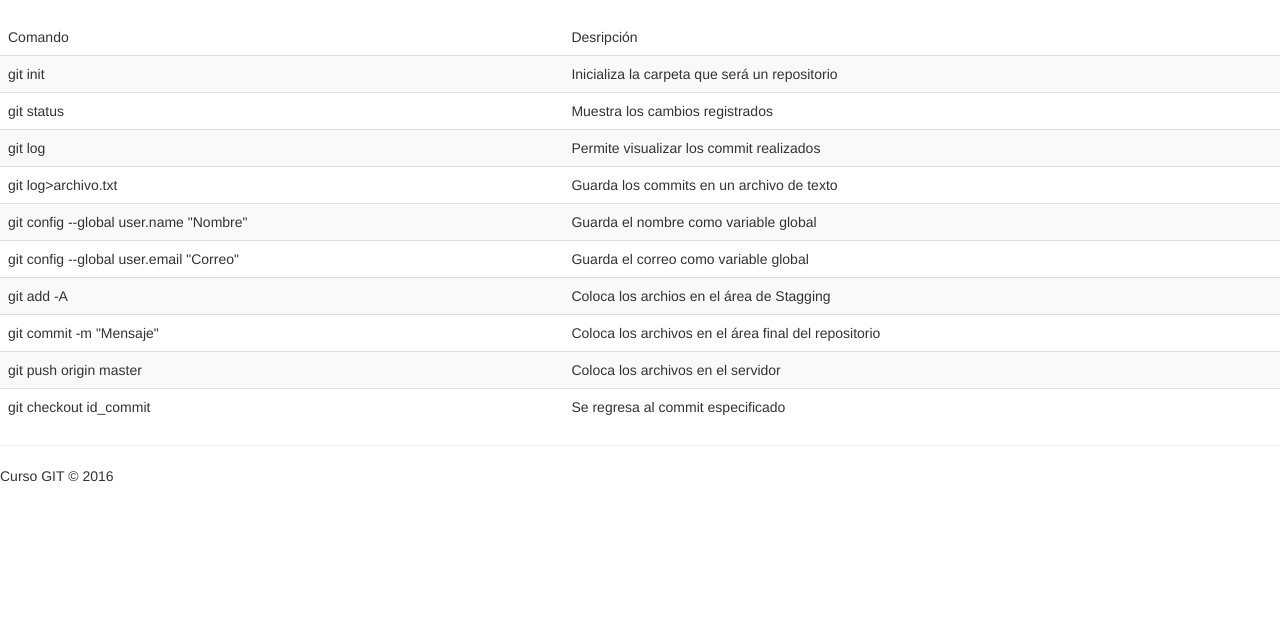
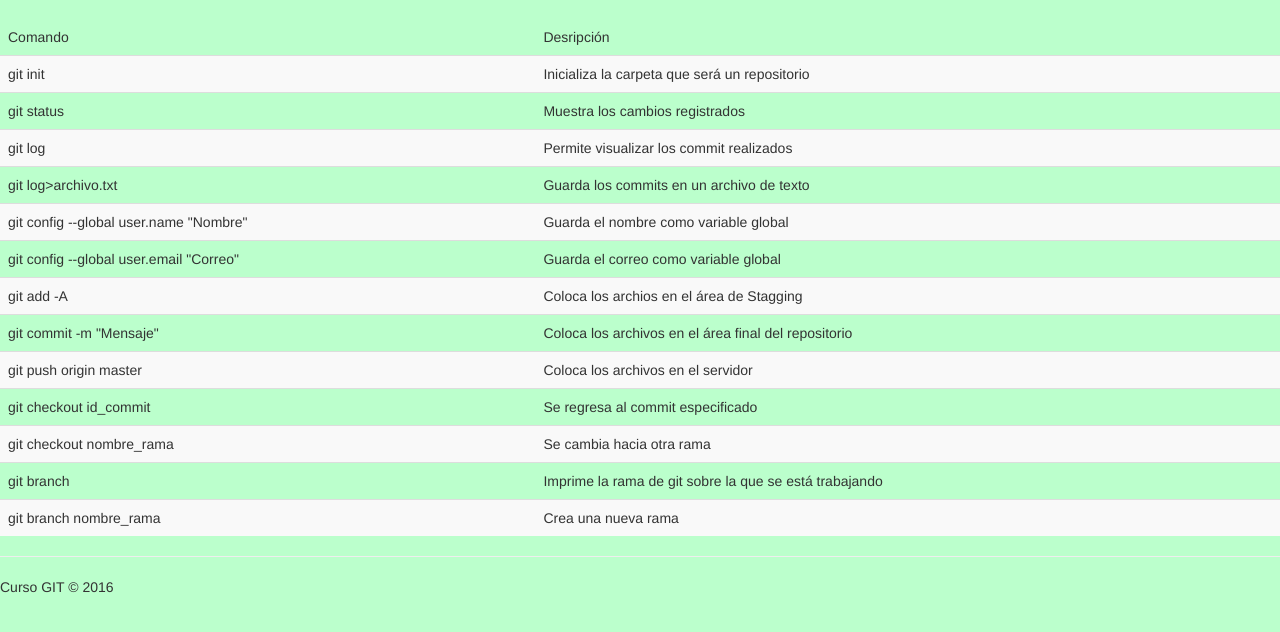
Before and after one commit to Dhartaros/gitrepo, a plain HTML site: page index.html in a window 1280 px wide. Shown: the part 82-714 px from the top of the page. Drawn offline with Linux system fonts and the light colour scheme.

Commit message:
se agregan más comandos y se cambia el color

```diff
--- a/index.html
+++ b/index.html
@@ -4,6 +4,11 @@
 	<meta charset="UTF-8">
 	<title>Ejemplo de GIT</title>
 	<link rel="stylesheet" href="css/bootstrap.css">
+	<style>
+		body {
+			background: #BFC;
+		}
+	</style>
 </head>
 <body>
 	<h1>Lista de comandos GIT</h1>
@@ -54,6 +59,18 @@
 				<td>git checkout id_commit</td>
 				<td>Se regresa al commit especificado</td>
 			</tr>
+			<tr>
+				<td>git checkout nombre_rama</td>
+				<td>Se cambia hacia otra rama</td>
+			</tr>
+			<tr>
+				<td>git branch</td>
+				<td>Imprime la rama de git sobre la que se está trabajando</td>
+			</tr>
+			<tr>
+				<td>git branch nombre_rama</td>
+				<td>Crea una nueva rama</td>
+			</tr>
 		</tbody>
 	</table>
 	<footer>
```
